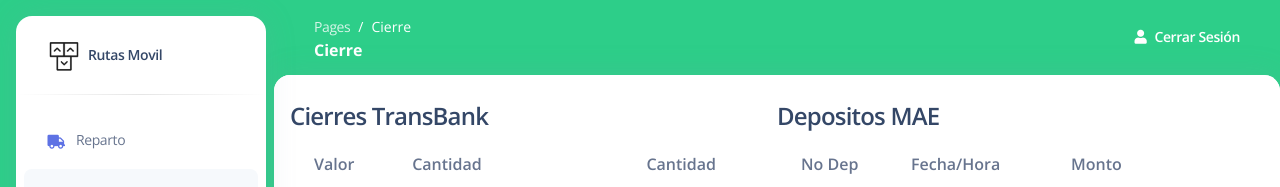
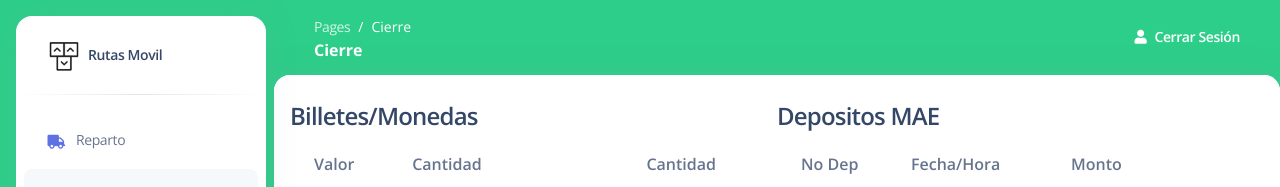
Before and after one commit to Josuemart555/movillogisiticarutas, a Vue app: page /cierre in a window 1280 px wide. Shown: the top 187 px of the page. Built offline with nearby package versions, Linux system fonts and the light colour scheme.

Commit message:
se agregan nuevos cambios

```diff
--- a/src/views/Cierre.vue
+++ b/src/views/Cierre.vue
@@ -4,15 +4,7 @@
       <div class="card-header pb-0">
         <div class="pe-md-3 d-flex align-items-center ms-md-auto">
           <div class="input-group">
-            <!-- <input
-              type="date"
-              class="form-control"
-              v-model="fechaInput"
-              @keydown.enter.prevent="obtenerRutas()"
-            />
-            <button class="btn btn-sm mb-0 shadow-sm input-group-text" @click="obtenerRutas">
-              <i class="fas fa-search" aria-hidden="true"></i>
-            </button> -->
+
           </div>
         </div>
       </div>
@@ -20,7 +12,7 @@
         <div class="col-12 row">
           <div class="col-6 ">
             <div class="table-responsive p-0 ms-3">
-              <h4>Cierres TransBank </h4>
+              <h4>Billetes/Monedas </h4>
               <table class="table table-sm table-condensed">
                 <thead>
                 <tr>
```
